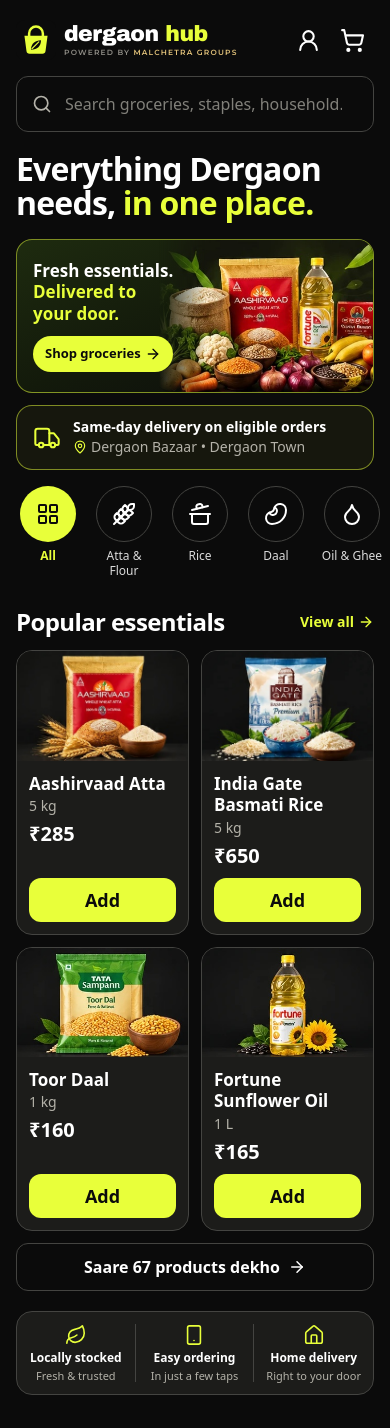
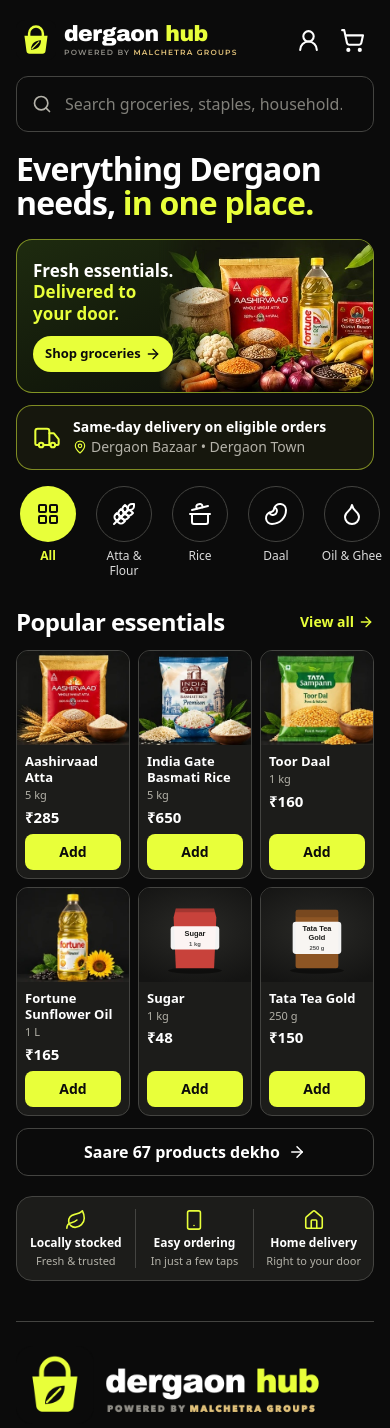
Before and after one commit to sixsevenfs-gif/dergaonhub, a React (Vite) app: page / in a window 390 px wide. Shown: the top 1428 px of the page. Built offline with nearby package versions, Linux system fonts and the light colour scheme.

Commit message:
Show products 3 per row and 6 popular items on home
Compact product cards and stepper so three fit in a row on a phone. Popular
shows six items: starred products first, then others to fill the rows.

Co-Authored-By: Claude Opus 5.5 <noreply@anthropic.com>

```diff
--- a/src/components/Stepper.jsx
+++ b/src/components/Stepper.jsx
@@ -1,14 +1,17 @@
 import { Minus, Plus } from 'lucide-react'
 
-export default function Stepper({ value, onChange, className = '' }) {
+// compact: smaller version for the 3-per-row product grid.
+export default function Stepper({ value, onChange, className = '', compact = false }) {
+  const btn = `flex h-full items-center justify-center ${compact ? 'w-8' : 'w-11'}`
+  const icon = compact ? 15 : 18
   return (
-    <div className={`flex h-11 items-center justify-between rounded-xl border border-line ${className}`}>
-      <button type="button" aria-label="Kam karo" onClick={() => onChange(value - 1)} className="flex h-full w-11 items-center justify-center">
-        <Minus size={18} />
+    <div className={`flex items-center justify-between rounded-xl border border-line ${compact ? 'h-9 rounded-lg' : 'h-11'} ${className}`}>
+      <button type="button" aria-label="Kam karo" onClick={() => onChange(value - 1)} className={btn}>
+        <Minus size={icon} />
       </button>
-      <span className="min-w-6 text-center font-semibold">{value}</span>
-      <button type="button" aria-label="Aur add karo" onClick={() => onChange(value + 1)} className="flex h-full w-11 items-center justify-center">
-        <Plus size={18} />
+      <span className={`text-center font-semibold ${compact ? 'min-w-4 text-sm' : 'min-w-6'}`}>{value}</span>
+      <button type="button" aria-label="Aur add karo" onClick={() => onChange(value + 1)} className={btn}>
+        <Plus size={icon} />
       </button>
     </div>
   )
--- a/src/pages/customer/Home.jsx
+++ b/src/pages/customer/Home.jsx
@@ -13,25 +13,25 @@ import { matches, rupee } from '../../lib/format.js'
 
 function ProductCard({ p, qty, onQty, disabled }) {
   return (
-    <div className={`${card} flex flex-col overflow-hidden ${p.available ? '' : 'opacity-60'}`}>
-      <div className="flex aspect-[1.56] items-center justify-center bg-[#151514]">
+    <div className={`${card} flex flex-col overflow-hidden rounded-xl ${p.available ? '' : 'opacity-60'}`}>
+      <div className="flex aspect-[1.2] items-center justify-center bg-[#151514]">
         {p.photo_url ? (
           <img src={p.photo_url} alt="" loading="lazy" className="h-full w-full object-cover" />
         ) : (
-          <CategoryIcon id={p.category_id} size={40} strokeWidth={1.5} className="text-muted" />
+          <CategoryIcon id={p.category_id} size={30} strokeWidth={1.5} className="text-muted" />
         )}
       </div>
-      <div className="flex flex-1 flex-col p-3">
-        <h3 className="text-[17px] font-bold leading-tight">{p.name}</h3>
-        <p className="mt-0.5 text-sm text-muted">{p.size}</p>
-        <p className="mt-1 text-xl font-bold">{rupee(p.price)}</p>
-        <div className="mt-auto pt-2">
+      <div className="flex flex-1 flex-col p-2">
+        <h3 className="line-clamp-2 text-[13px] font-bold leading-tight">{p.name}</h3>
+        <p className="mt-0.5 text-[11px] text-muted">{p.size}</p>
+        <p className="mt-0.5 text-[15px] font-bold">{rupee(p.price)}</p>
+        <div className="mt-auto pt-1.5">
           {!p.available ? (
-            <div className="flex h-11 items-center justify-center rounded-xl bg-white/10 text-sm text-muted">Out of stock</div>
+            <div className="flex h-9 items-center justify-center rounded-lg bg-white/10 text-[11px] text-muted">Out of stock</div>
           ) : qty > 0 ? (
-            <Stepper value={qty} onChange={onQty} />
+            <Stepper value={qty} onChange={onQty} compact />
           ) : (
-            <button type="button" disabled={disabled} onClick={() => onQty(1)} className="h-11 w-full rounded-xl bg-accent text-lg font-bold text-ink disabled:opacity-40">
+            <button type="button" disabled={disabled} onClick={() => onQty(1)} className="h-9 w-full rounded-lg bg-accent text-sm font-bold text-ink disabled:opacity-40">
               Add
             </button>
           )}
@@ -70,7 +70,10 @@ export default function Home() {
     () => products.filter((p) => (q.trim() ? matches(`${p.name} ${p.size} ${p.keywords}`, q) : !cat || p.category_id === cat)),
     [products, cat, q],
   )
-  const list = browsing ? shown : (popular.length ? popular : products.slice(0, 4))
+  // Home shows 6 popular items (2 rows of 3); starred ones first, then others to fill the rows.
+  const POPULAR_COUNT = 6
+  const filler = products.filter((p) => !p.featured && p.available)
+  const list = browsing ? shown : [...popular, ...filler].slice(0, POPULAR_COUNT)
   const title = q.trim() ? 'Search results' : cat ? categories.find((c) => c.id === cat)?.name : browsing ? 'All products' : 'Popular essentials'
   const cartTotal = Object.entries(cart.lines).reduce((s, [id, l]) => s + (products.find((p) => p.id === id)?.price ?? 0) * l.qty, 0)
 
@@ -166,7 +169,7 @@ export default function Home() {
         )}
       </div>
 
-      <div className="mt-3 grid grid-cols-2 gap-3">
+      <div className="mt-3 grid grid-cols-3 gap-2">
         {list.map((p) => (
           <ProductCard key={p.id} p={p} qty={qtyOf(p.id)} onQty={(v) => setQty(p.id, v)} disabled={store.paused} />
         ))}
```
Also changed, not shown: src/lib/seed.js, src/lib/store.js.
